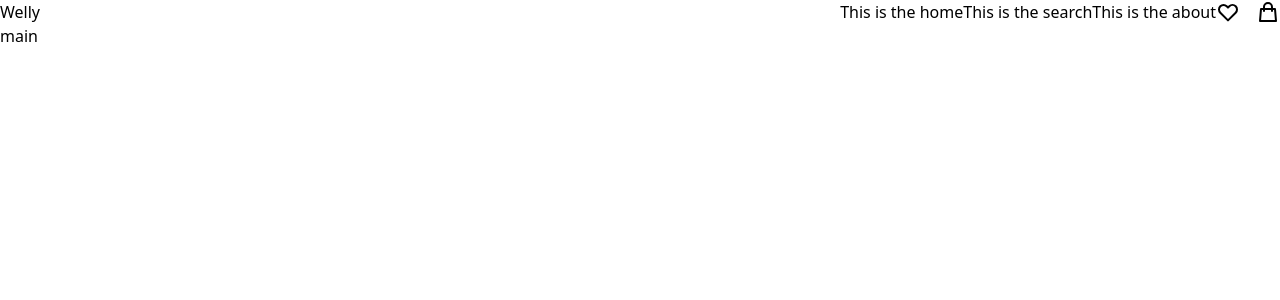
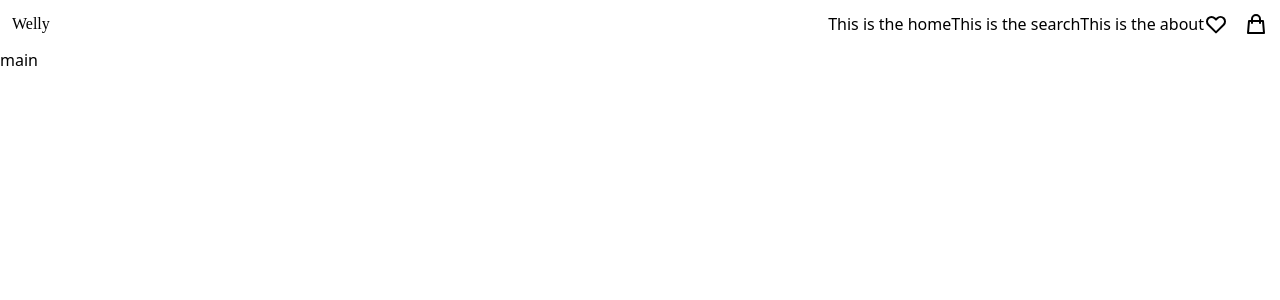
Before and after one commit to GraceJoseph-hub/my-project, a React (Vite) app: page / in a window 1280 px wide. Shown: the top 300 px of the page. Built offline with nearby package versions, Linux system fonts and the light colour scheme.

Commit message:
still working

```diff
--- a/src/component/Navbar.css
+++ b/src/component/Navbar.css
@@ -0,0 +1,3 @@
+.navbar__brand{
+  font-family: 'krone One', san-serif;
+}
--- a/src/component/Navbar.jsx
+++ b/src/component/Navbar.jsx
@@ -3,11 +3,15 @@ import './Navbar.css';
 
 const Navbar = () => {
   return (
-    <div className="flex justify-between">
+    <div className="flex justify-between p-3">
       {/* Brand */}
-      <a href="/" className="">Welly</a>
+      <a href="/" className="navbar__brand">
+        Welly
+      </a>
       <div className="flex">
-        <a href="/home">This is the home</a>
+        <a href="/home">
+          This is the home
+        </a>
         <a href="/search">This is the search</a>
         <a href="/about">This is the about</a>
 
--- a/src/index.css
+++ b/src/index.css
@@ -1,4 +1,30 @@
-@import url('https://fonts.googleapis.com/css2?family=Krona+One&display=swap');
+/* In order to use google fonts in a react app built with tailwind css, one simple way*/
+/* is to copy the import statement of the particular font family and insert it */
+/* inside the index.css file in the src directory. */
+/* Next is to go the tailwind.config file and in the extend key, add a font-family */
+/* and copy in the font-family like this...  */
+/*
+extend: {
+  fontFamily: {
+    'anyName': ["Krona One", 'sans-serif']
+  }
+}
+ */
+
+ /* then use it anywhere like this.. */
+
+ /*
+ className: 'font-anyName',
+
+ and we're good to go.
+  */
+
+  /* But for the sake of this class, we're going to use it differently by creating
+  a css file, e.g the Navbar.css, and use the traditional style by giving it a className.
+  Refer to Navbar.css for more info.
+  */
+
+/* @import url('https://fonts.googleapis.com/css2?family=Krona+One&display=swap'); */
 
 
 @tailwind base;
--- a/tailwind.config.js
+++ b/tailwind.config.js
@@ -2,7 +2,11 @@
 export default {
   content: ["./index.html", "./src/**/*.{js,ts,jsx,tsx}"],
   theme: {
-    extend: {},
+    extend: {
+      // fontFamily: {
+      //   "krona": ["Krona One", 'sans-serif'],
+      // },
+    },
   },
   plugins: [],
 };
```
